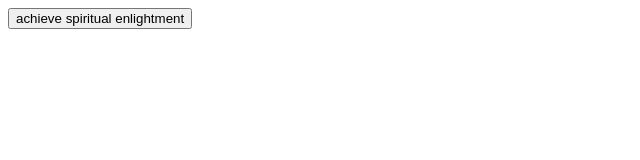
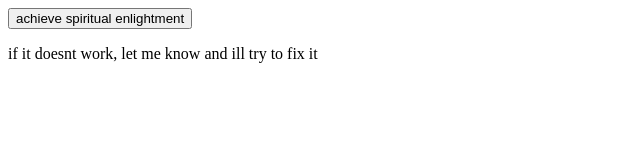
Before and after one commit to TylerandKyleXD/bye, a plain HTML site: page index.html in a window 1280 px wide. Shown: the whole page, without its empty margins (0-640 px from the left). Drawn offline with Linux system fonts and the light colour scheme.

Commit message:
Update index.html

```diff
--- a/index.html
+++ b/index.html
@@ -7,7 +7,7 @@
 </head>
 <body>
     <button onclick="openIframe()">achieve spiritual enlightment</button>
-
+    <p>if it doesnt work, let me know and ill try to fix it</p>
     <script>
         function openIframe() {
             let newWin = window.open("about:blank");
```
